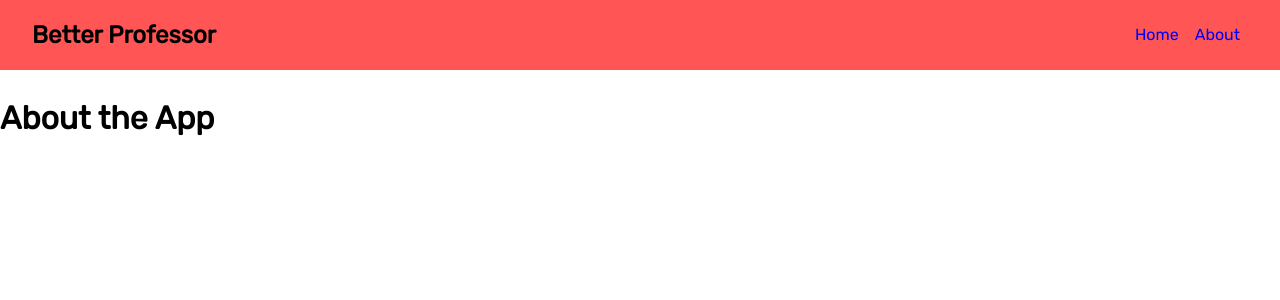
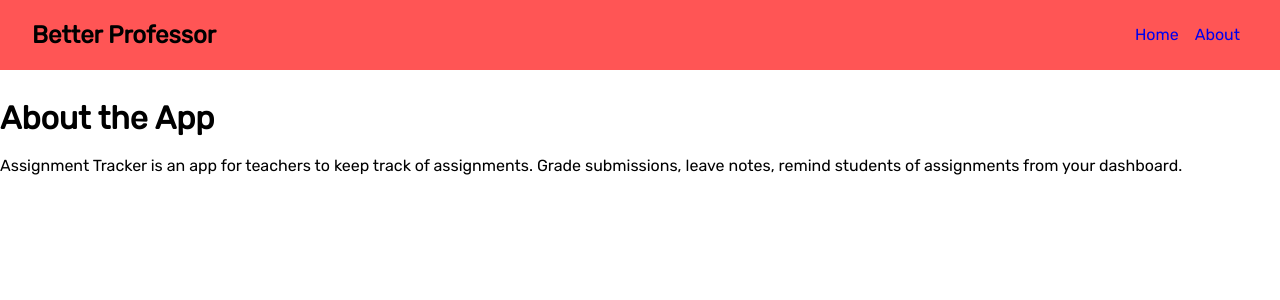
Before and after one commit to derpwanda/betterprof, a React (Create React App) app in the folder assigntracker/: page /about in a window 1280 px wide. Shown: the top 300 px of the page. Built offline with nearby package versions, Linux system fonts and the light colour scheme.

Commit message:
updated about page with small blurb

```diff
--- a/assigntracker/src/components/pages/About.js
+++ b/assigntracker/src/components/pages/About.js
@@ -4,6 +4,11 @@ const About = () => {
     return (
         <Fragment>
             <h1>About the App</h1>
+            <p>
+                Assignment Tracker is an app for teachers to keep track of
+                assignments. Grade submissions, leave notes, remind students of
+                assignments from your dashboard.
+            </p>
         </Fragment>
     );
 };
```
